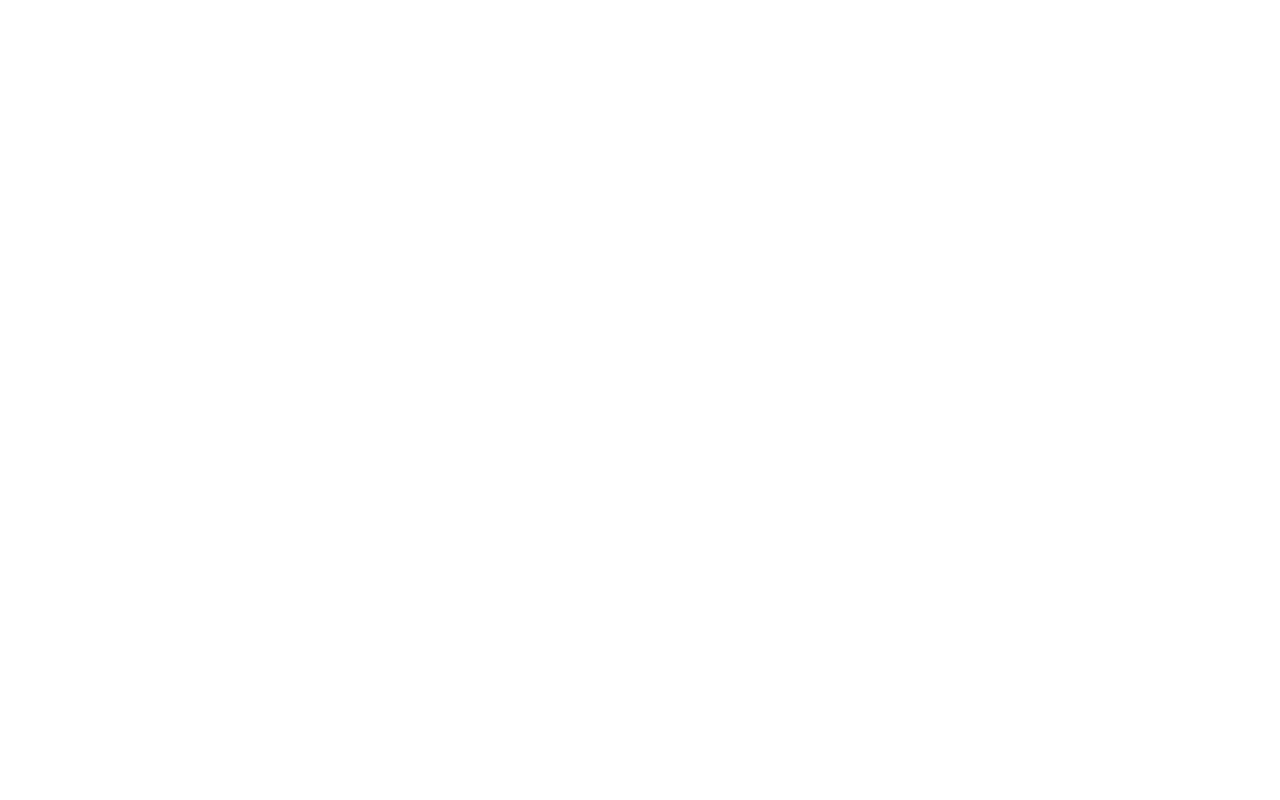
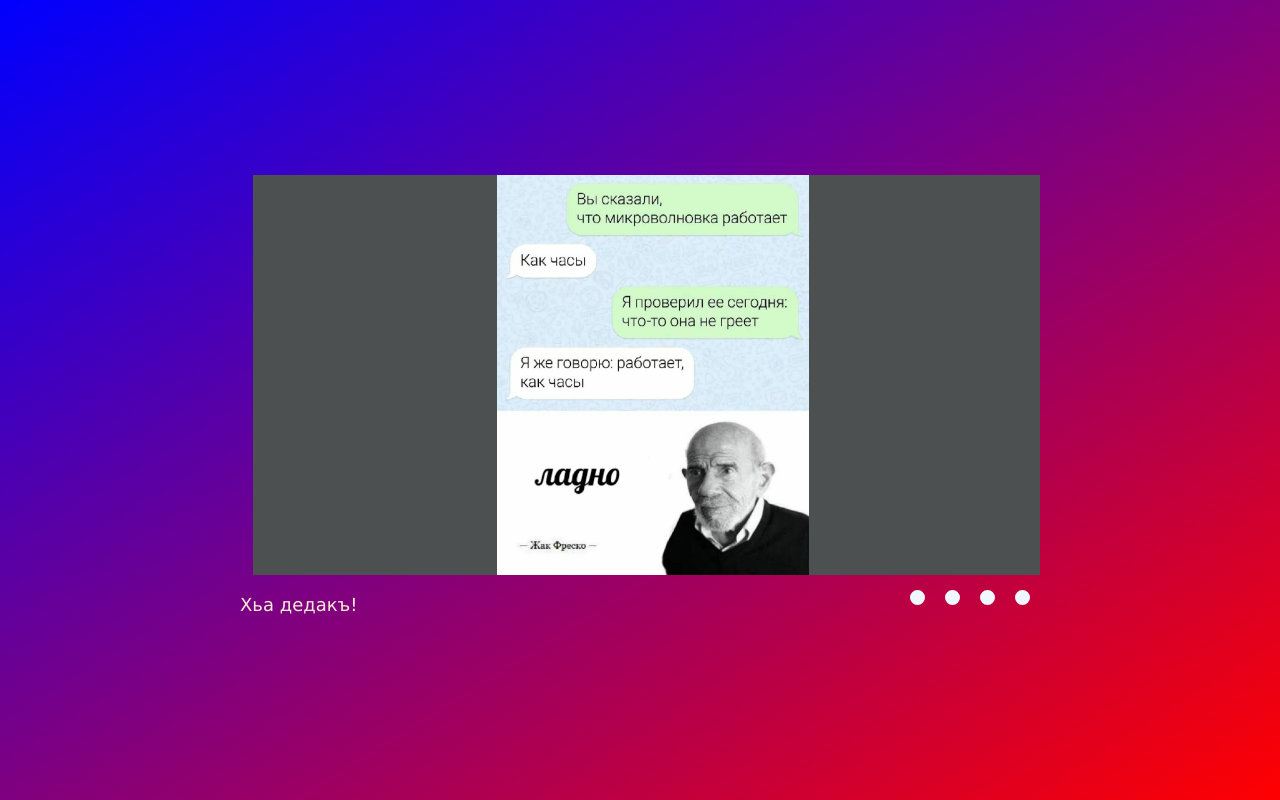
Before and after one commit to Heisenberg4909/cssMemesSlider, a plain HTML site: page cssMemesSlider/index.html in a window 1280 px wide. Drawn offline with Linux system fonts and the light colour scheme.

Commit message:
feat: added memSlider for dekstop

```diff
--- a/cssMemesSlider/index.html
+++ b/cssMemesSlider/index.html
@@ -1,5 +1,6 @@
 <!DOCTYPE html>
 <html lang="en">
+
 <head>
     <meta charset="UTF-8">
     <meta name="viewport" content="width=device-width, initial-scale=1.0">
@@ -8,7 +9,48 @@
     <link rel="stylesheet" href="./reset.css">
 
 </head>
+
 <body>
 
+    <div class="slider">
+        <div class="slides">
+            <div class="inputs">
+                <input id="mem1" type="radio" name="mem">
+                <input id="mem2" type="radio" name="mem">
+                <input id="mem3" type="radio" name="mem">
+                <input id="mem4" type="radio" name="mem">
+
+            </div>
+            <div class="navigation">
+                <label class="navigation__dots" for="mem1">
+                    <div class="dot dot1"></div>
+                </label>
+                <label class="navigation__dots" for="mem2">
+                    <div class="dot dot2"></div>
+                </label>
+                <label class="navigation__dots" for="mem3">
+                    <div class="dot dot3"></div>
+                </label>
+                <label class="navigation__dots" for="mem4">
+                    <div class="dot dot4"></div>
+                </label>
+            </div>
+
+            <div class="slide s1"><img src="./assets/mem3.jpg" alt=""></div>
+            <div class="slide s2"><img src="./assets/mem2.jpg" alt=""></div>
+            <div class="slide s3"><img src="./assets/mem5.jpg" alt=""></div>
+            <div class="slide s4"><img src="./assets/mem7.jpg" alt=""></div>
+
+            <div class="description">
+                <p>Хьа дедакъ!</p>
+                <p>Хьа да вал хьакхийц!</p>
+                <p>Хьа даь-да вал хьакхийц!</p>
+                <p>Ц1и ял хьа носкешт, шийлача улга т1а выл хьо!</p>
+            </div>
+        </div>
+
+
+    </div>
 </body>
+
 </html>
--- a/cssMemesSlider/reset.css
+++ b/cssMemesSlider/reset.css
@@ -0,0 +1,65 @@
+*, *::before, *::after {
+    margin: 0;
+    padding: 0;
+    border: none;
+    box-sizing: border-box;
+}
+
+a, a:visited, a:hover {
+    color: inherit;
+text-decoration: none;
+}
+a:focus, a:active {
+    outline: none;
+}
+
+h1, h2, h3, h4 ,h5, h6 {
+    font-size: inherit;
+    font-weight: inherit;
+    line-height: inherit;
+}
+
+
+ul{
+    list-style-type: none;
+}
+
+img, svg, video {
+    display: inline-block;
+    vertical-align: top;
+    max-width: 100%;
+    height: auto;
+    object-fit: cover;
+}
+
+
+/* Form */
+
+input, textarea, button, select {
+    font-family: inherit;
+    font-size: inherit;
+}
+
+input::-ms-clear {
+    display: none;
+}
+
+button, input[type="submit"] {
+    display: inline-block;
+    box-shadow: none;
+    background-color: transparent;
+    cursor: pointer;
+}
+
+button::-moz-focus-inner{
+    padding: 0;
+    border: none;
+}
+
+label{
+    cursor: pointer;
+}
+
+legend{
+    display: block;
+}
--- a/cssMemesSlider/style.css
+++ b/cssMemesSlider/style.css
@@ -0,0 +1,149 @@
+body {
+    background: linear-gradient(to right bottom, blue, red);
+    display: flex;
+    justify-content: center;
+    align-items: center;
+    height: 100vh;
+
+}
+
+.slider {
+    max-width: 800px;
+    overflow-x: hidden;
+    height: auto;
+    margin: auto;
+    position: relative;
+    padding-bottom: 50px;
+
+}
+
+
+
+.slides {
+    width: 400%;
+    margin: 0;
+    height: 400px;
+    display: flex;
+}
+
+.inputs {
+    visibility: hidden;
+    opacity: 0;
+}
+
+
+
+.slide {
+    background-color: rgb(77, 80, 80);
+    display: flex;
+    width: 25%;
+    flex-shrink: 0;
+    /* position: relative; */
+
+}
+
+.slide img {
+    display: block;
+    max-width: 800px;
+    width: 100%;
+    height: 100%;
+    object-fit: contain;
+
+}
+
+.navigation {
+    position: absolute;
+    bottom: 10px;
+    z-index: 3;
+    right: 40px;
+    width: 100px;
+    display: flex;
+    justify-content: space-between;
+}
+
+.navigation__dots{
+    padding: 10px;
+}
+
+.dot {
+
+    display: flex;
+    border: 2px solid aliceblue;
+    border-radius: 50%;
+    width: 15px;
+    height: 15px;
+    background-color: aliceblue;
+}
+
+.navigation__dots:hover {
+    opacity: 0.6;
+}
+
+
+
+.description {
+    display: flex;
+    width: 400%;
+    position: absolute;
+    bottom: 10px;
+
+}
+
+.description p {
+    width: 25%;
+    flex-shrink: 0;
+    font-size: 18px;
+    color: antiquewhite;
+    font-family: Verdana, Geneva, Tahoma, sans-serif;
+}
+
+
+.inputs:has(#mem1:checked)~.s1{
+    margin-left: -20px;
+    transition: margin-left 0.5s;
+}
+
+.inputs:has(#mem2:checked)~.s1{
+    margin-left: -27.2%;
+    transition: margin-left 0.5s;
+}
+
+.inputs:has(#mem3:checked)~.s1 {
+    margin-left: -52.2%;
+    transition: margin-left 0.5s;
+}
+
+.inputs:has(#mem4:checked)~.s1 {
+    margin-left: -77.2%;
+    transition: margin-left 0.5s;
+}
+
+.inputs:has(#mem1:checked) ~ .navigation .dot1 {
+    background-color: transparent;
+}
+.inputs:has(#mem2:checked) ~ .navigation .dot2 {
+    background-color: transparent;
+}
+.inputs:has(#mem3:checked) ~ .navigation .dot3 {
+    background-color: transparent;
+}
+.inputs:has(#mem4:checked) ~ .navigation .dot4 {
+    background-color: transparent;
+}
+
+.inputs:has(#mem1:checked) ~ .description  {
+    margin-left: 0;
+    transition: margin-left 0.5s;
+}
+.inputs:has(#mem2:checked) ~ .description  {
+    margin-left: -100%;
+    transition: margin-left 0.5s;
+}
+.inputs:has(#mem3:checked) ~ .description  {
+    margin-left: -200%;
+    transition: margin-left 0.5s;
+}
+.inputs:has(#mem4:checked) ~ .description  {
+    margin-left: -300%;
+    transition: margin-left 0.5s;
+}
```
Also changed, not shown: cssMemesSlider/assets/1.jpeg (added), cssMemesSlider/assets/2.jpg (added), cssMemesSlider/assets/4.jpg (added), cssMemesSlider/assets/mem1.jpg (added), cssMemesSlider/assets/mem2.jpg (added), cssMemesSlider/assets/mem3.jpg (added), cssMemesSlider/assets/mem4.jpg (added), cssMemesSlider/assets/mem5.jpg (added), cssMemesSlider/assets/mem6.jpg (added), cssMemesSlider/assets/mem7.jpg (added), 1 other file.
